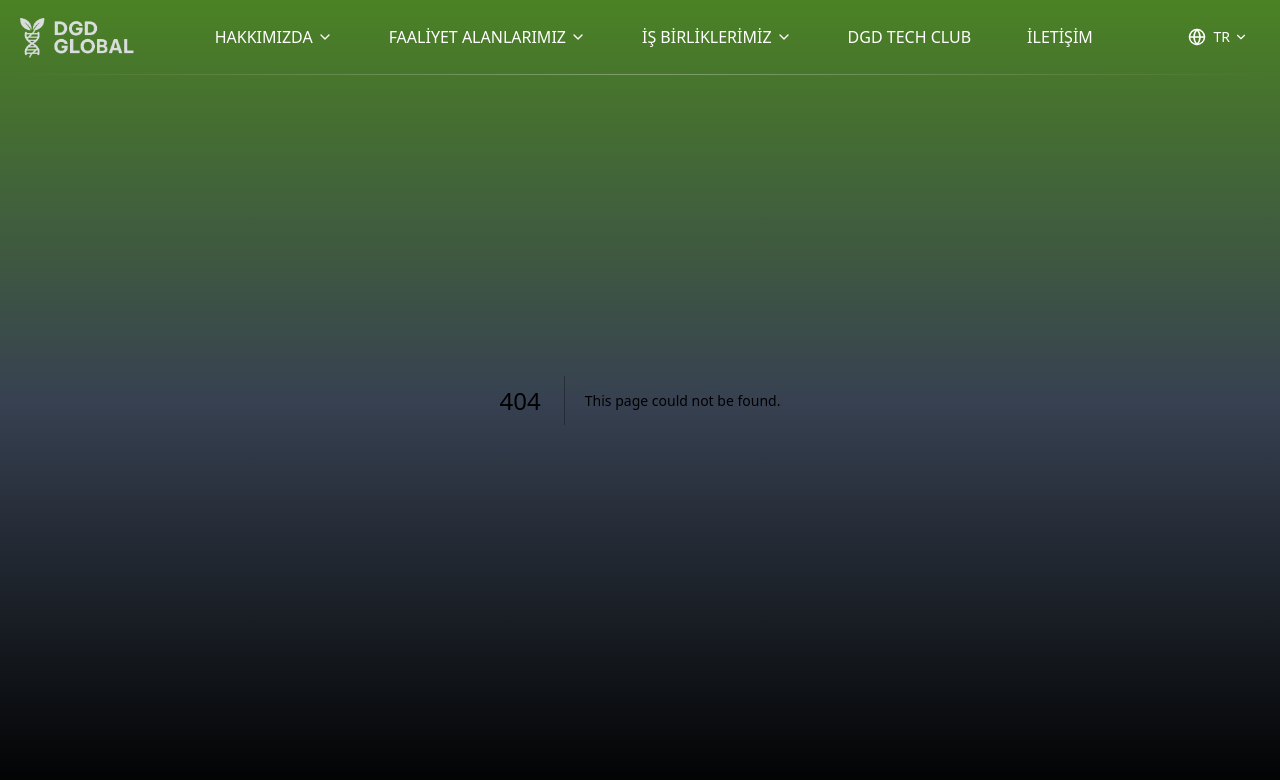
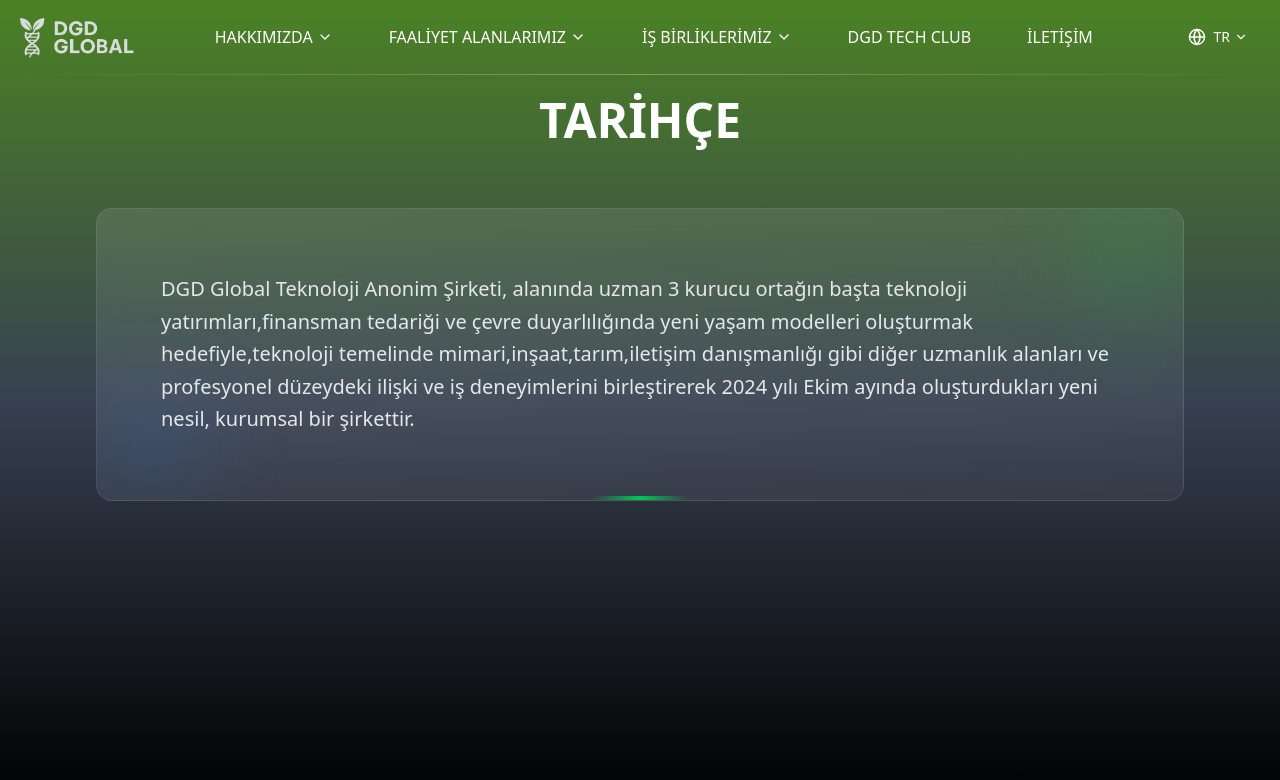
Before and after one commit to mustafaakagunduz/dgd, a Next.js app: page /history in a window 1280 px wide. Before the commit this address had no page. Shown: the top 780 px of the page. Built offline with nearby package versions, Linux system fonts and the light colour scheme.

Commit message:
tarihçe eklendi

```diff
--- a/public/locales/en.json
+++ b/public/locales/en.json
@@ -195,5 +195,9 @@
       "title": " ",
       "bio": "Sed ut perspiciatis unde omnis iste natus error sit voluptatem accusantium doloremque laudantium, totam rem aperiam.\n\nEaque ipsa quae ab illo inventore veritatis et quasi architecto beatae vitae dicta sunt explicabo.\n\nNemo enim ipsam voluptatem quia voluptas sit aspernatur aut odit aut fugit, sed quia consequuntur magni dolores."
     }
+  },
+  "history": {
+    "title": "OUR HISTORY",
+    "content": "DGD Global Teknoloji Joint Stock Company is a next-generation, corporate company established in October 2024 by three founding partners who are experts in their fields. The company was founded with the goal of creating new lifestyle models focused on technology investments, financial sourcing, and environmental awareness. It brings together various areas of expertise such as architecture, construction, agriculture, and communication consultancy, along with the founders’ professional-level networks and business experience, all based on a foundation of technology."
   }
 }
--- a/public/locales/tr.json
+++ b/public/locales/tr.json
@@ -198,7 +198,12 @@
       "title": " ",
       "bio": "Sed ut perspiciatis unde omnis iste natus error sit voluptatem accusantium doloremque laudantium, totam rem aperiam.\n\nEaque ipsa quae ab illo inventore veritatis et quasi architecto beatae vitae dicta sunt explicabo.\n\nNemo enim ipsam voluptatem quia voluptas sit aspernatur aut odit aut fugit, sed quia consequuntur magni dolores."
     }
+  },
+  "history": {
+    "title": "TARİHÇE",
+    "content": "DGD Global Teknoloji Anonim Şirketi, alanında uzman 3 kurucu ortağın başta teknoloji yatırımları,finansman tedariği ve çevre duyarlılığında yeni yaşam modelleri oluşturmak hedefiyle,teknoloji temelinde  mimari,inşaat,tarım,iletişim danışmanlığı gibi diğer uzmanlık alanları ve profesyonel düzeydeki ilişki ve iş deneyimlerini birleştirerek 2024 yılı Ekim ayında oluşturdukları yeni nesil, kurumsal bir şirkettir."
   }
 
 
+
 }
--- /dev/null
+++ b/src/app/history/HistoryCard.tsx
@@ -0,0 +1,29 @@
+interface HistoryCardProps {
+    content: string;
+}
+
+const HistoryCard = ({ content }: HistoryCardProps) => {
+    return (
+        <div className="relative bg-gradient-to-br from-white/10 to-white/5 backdrop-blur-md rounded-2xl overflow-hidden border border-white/10 max-w-6xl mx-auto">
+            {/* Arkaplan gradient overlay - hover efekti için */}
+            <div className="absolute inset-0 bg-gradient-to-br from-green-500/15 to-blue-500/10 opacity-0 hover:opacity-100 transition-opacity duration-300" />
+
+            {/* Dekoratif köşe elementleri */}
+            <div className="absolute top-0 right-0 w-32 h-32 bg-gradient-to-bl from-green-500/20 to-transparent rounded-full blur-2xl" />
+            <div className="absolute bottom-0 left-0 w-32 h-32 bg-gradient-to-tr from-blue-500/20 to-transparent rounded-full blur-2xl" />
+
+            <div className="relative p-8 md:p-12 lg:p-16">
+                <div className="max-w-5xl mx-auto">
+                    <div className="text-gray-200 text-base md:text-lg lg:text-xl leading-relaxed whitespace-pre-line">
+                        {content}
+                    </div>
+                </div>
+
+                {/* Dekoratif alt çizgi */}
+                <div className="absolute bottom-0 left-1/2 w-24 h-1 bg-gradient-to-r from-transparent via-green-500 to-transparent transform -translate-x-1/2" />
+            </div>
+        </div>
+    );
+};
+
+export default HistoryCard;
--- /dev/null
+++ b/src/app/history/page.tsx
@@ -0,0 +1,25 @@
+"use client";
+
+import { useLanguage } from "@/contexts/LanguageContext";
+import HistoryCard from "@/app/history/HistoryCard";
+
+const HistoryPage = () => {
+    const { t } = useLanguage();
+
+    return (
+        <div className="min-h-screen pt-24 pb-16 px-6 md:px-12 lg:px-24">
+            <div className="max-w-8xl mx-auto">
+                <h1 className="text-4xl md:text-5xl font-bold text-white text-center mb-16">
+                    {t("history.title")}
+                </h1>
+
+                {/* Tek paragraf tarihçe kartı */}
+                <HistoryCard
+                    content={t("history.content")}
+                />
+            </div>
+        </div>
+    );
+};
+
+export default HistoryPage;
```
